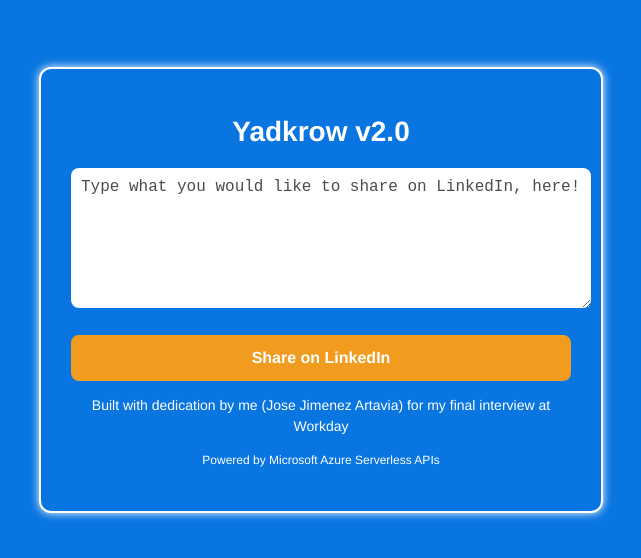
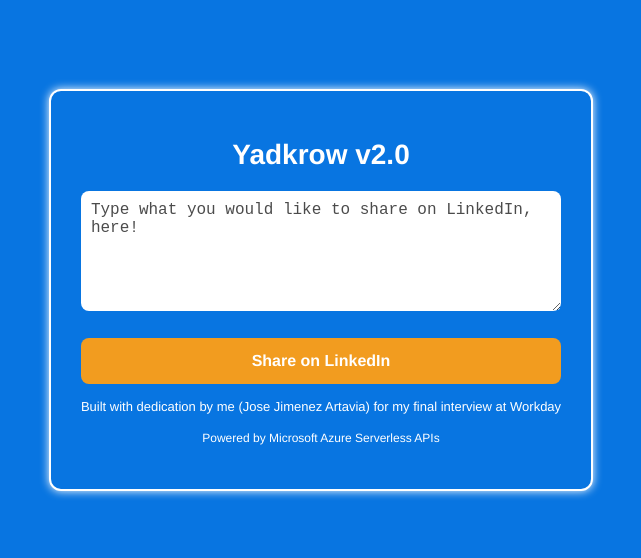
Before and after one commit to quincho-cr/yadkrow, a Vue app in the folder yadkrow-v2/: page / in a window 1280 px wide. Shown: the part 162-720 px from the top of the page, without its empty margins (319-960 px from the left). Built offline with nearby package versions, Linux system fonts and the light colour scheme.

Commit message:
Padding adjusted using box-sizing with border-box

```diff
--- a/yadkrow-v2/src/App.vue
+++ b/yadkrow-v2/src/App.vue
@@ -9,7 +9,7 @@
       <button type="submit" class="button">
         Share on LinkedIn
       </button>
-      <p style="font-size: 14px;">Built with dedication by me (Jose Jimenez Artavia) for my final interview at Workday</p>
+      <p style="font-size: 13px;">Built with dedication by me (Jose Jimenez Artavia) for my final interview at Workday</p>
       <p style="font-size: 12px;">Powered by Microsoft Azure Serverless APIs</p>
 
       <p v-if="responseMessage" class="success">{{ responseMessage }}</p>
@@ -91,6 +91,7 @@
   margin-bottom: 20px;
   color: black;
   background-color: white;
+  box-sizing: border-box;
   border: none;
 }
 
```
